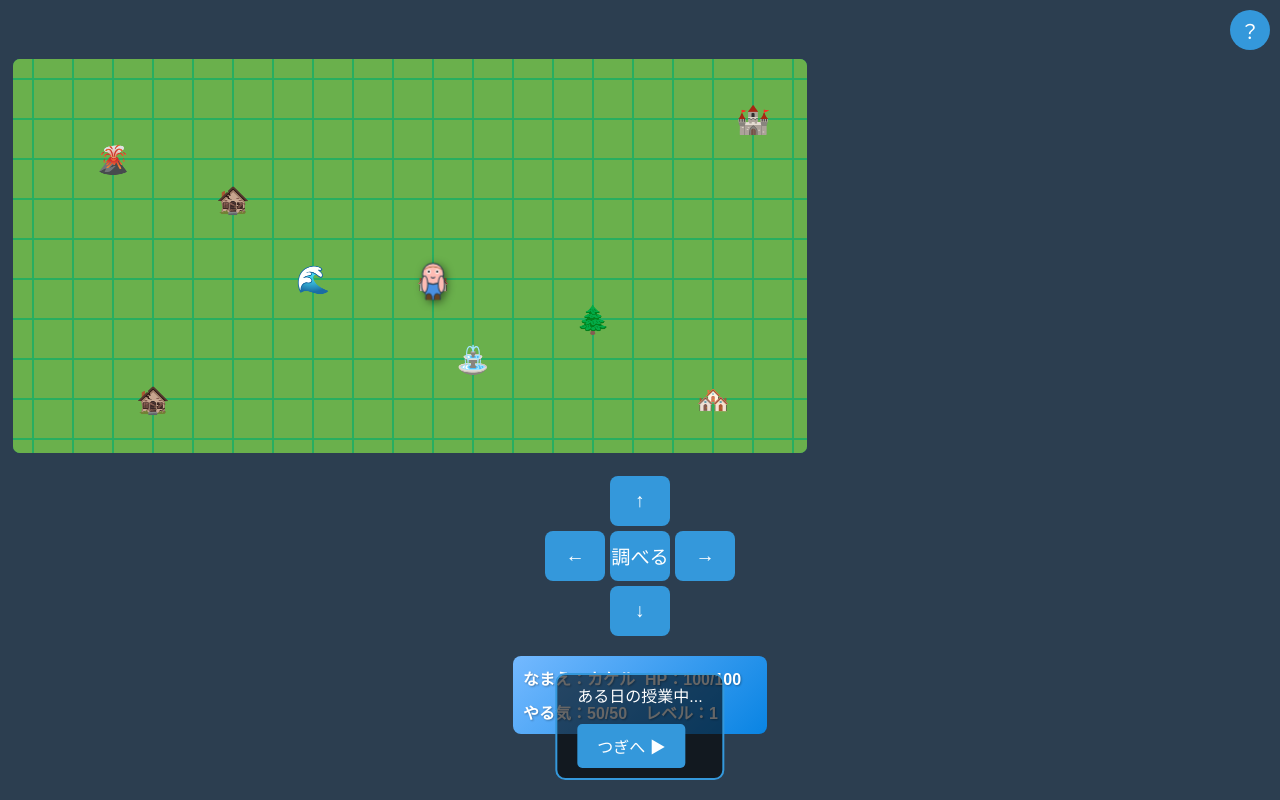
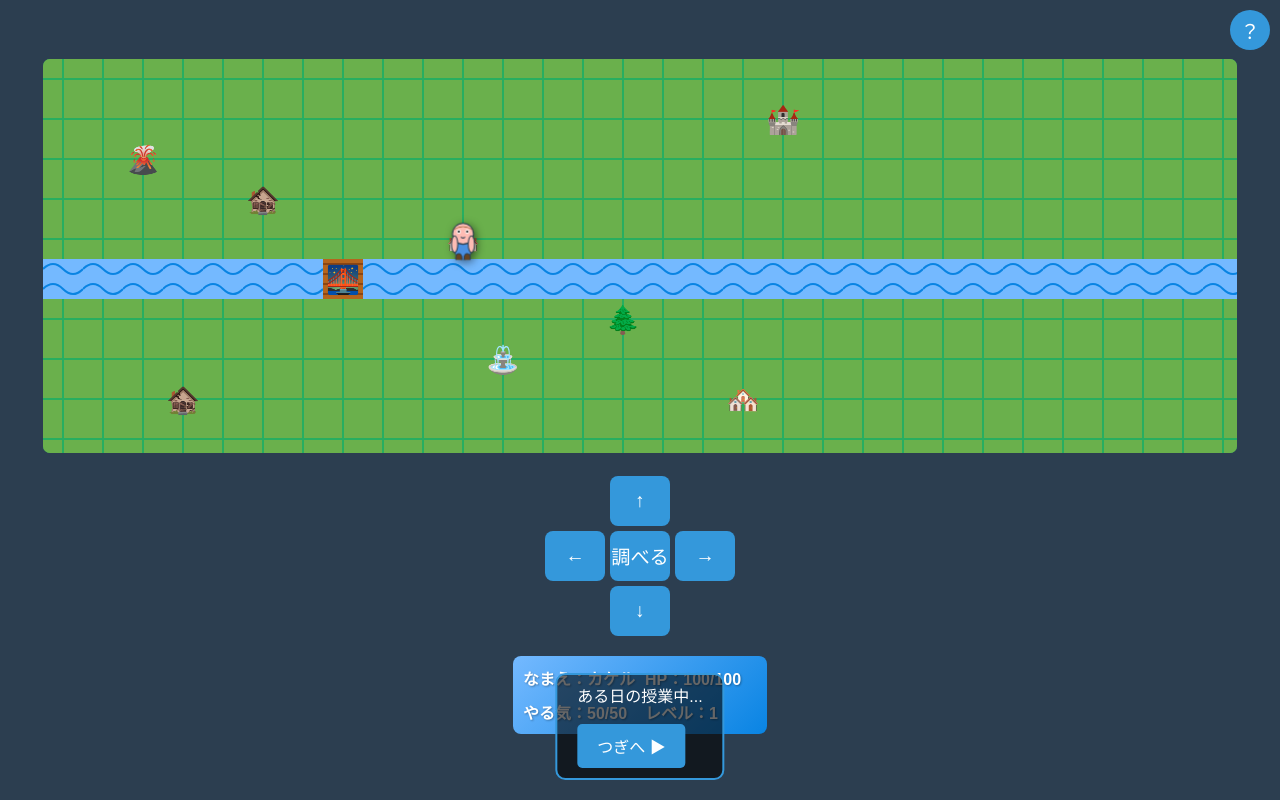
Before and after one commit to titan11111/37-RPG, a plain HTML site: page index.html in a window 1280 px wide. Both pictures are taken after a click on the button "ぼうけんを はじめる". Drawn offline with Linux system fonts and the light colour scheme.

Commit message:
Center field and add river bridge

```diff
--- a/index.html
+++ b/index.html
@@ -30,10 +30,13 @@
         <!-- ゲームエリア -->
         <div id="gameArea">
             <!-- フィールド -->
-            <div id="field" class="tile-grass"></div>
+            <div id="field" class="tile-grass">
+                <div class="river tile-water"></div>
+                <div class="bridge tile-bridge"></div>
+            </div>
 
             <!-- SVG勇者プレイヤー -->
-            <div id="player" class="character" style="top: 200px; left: 400px;">
+            <div id="player" class="character" style="top: 160px; left: 400px;">
                 <svg width="40" height="40" viewBox="0 0 40 40" id="playerSvg">
                     <!-- 体 -->
                     <ellipse cx="20" cy="30" rx="8" ry="10" fill="#4a90e2" stroke="#2c3e50" stroke-width="1"/>
--- a/script.js
+++ b/script.js
@@ -1,5 +1,5 @@
 const CELL_SIZE = 40;
-const mapWidth = 20;
+const mapWidth = 30;
 const mapHeight = 10;
 
 // ゲームの状態管理
@@ -9,7 +9,7 @@ let gameState = {
         name: 'カケル',
         gender: 'boy',
         x: 10 * CELL_SIZE,
-        y: 5 * CELL_SIZE,
+        y: 4 * CELL_SIZE,
         hp: 100,
         maxHp: 100,
         mp: 50,
@@ -56,10 +56,10 @@ const enemies = {
 
 // フィールドイベント（20x10グリッドに再配置）
 const fieldEvents = [
-    { x: 10 * CELL_SIZE, y: 5 * CELL_SIZE, type: 'village', message: 'スタート村。ここでセーブできます。' },
+    { x: 10 * CELL_SIZE, y: 4 * CELL_SIZE, type: 'village', message: 'スタート村。ここでセーブできます。' },
     { x: 18 * CELL_SIZE, y: 1 * CELL_SIZE, type: 'castle', message: '魔王城がそびえ立つ… 戦いの準備はいいか？', enemy: 'demon' },
     { x: 14 * CELL_SIZE, y: 6 * CELL_SIZE, type: 'forest', message: '森の迷路だ。モンスターに注意！' },
-    { x: 7 * CELL_SIZE, y: 5 * CELL_SIZE, type: 'river', message: '湖と橋がある。橋以外は渡れない。' },
+    { x: 7 * CELL_SIZE, y: 5 * CELL_SIZE, type: 'bridge', message: '古い木の橋だ。ここを通れば川を渡れる。' },
     { x: 3 * CELL_SIZE, y: 8 * CELL_SIZE, type: 'ruins', message: '古い遺跡を発見！ 謎を解いて宝を手に入れた。' },
     { x: 2 * CELL_SIZE, y: 2 * CELL_SIZE, type: 'volcano', message: '火山地帯だ。炎の魔物が現れた！', enemy: 'goblin' },
     { x: 17 * CELL_SIZE, y: 8 * CELL_SIZE, type: 'village', message: '雪原の村に到着。装備を強化できそうだ。' },
@@ -299,7 +299,10 @@ function createFieldEvents() {
                 eventElement.textContent = '🏰';
                 break;
             case 'river':
-                eventElement.textContent = '🌊';
+                eventElement.style.display = 'none';
+                break;
+            case 'bridge':
+                eventElement.style.display = 'none';
                 break;
             case 'ruins':
                 eventElement.textContent = '🏚️';
--- a/style.css
+++ b/style.css
@@ -113,13 +113,13 @@ html, body {
 
 #gameArea {
   position: relative;
-  width: 800px;
+  width: 1200px;
   height: 400px;
   background: #27ae60;
   border: 3px solid #2c3e50;
   border-radius: 10px;
   overflow: hidden;
-  margin-bottom: 10px;
+  margin: 0 auto 10px;
 }
 
 /* フィールド */
@@ -133,7 +133,8 @@ html, body {
 .tile-grass,
 .tile-forest,
 .tile-water,
-.tile-road {
+.tile-road,
+.tile-bridge {
   background-size: 40px 40px;
   background-repeat: repeat;
 }
@@ -152,6 +153,28 @@ html, body {
 
 .tile-road {
   background-image: url('images/tiles/road.svg');
+}
+
+.tile-bridge {
+  background-image: url('images/tiles/bridge.svg');
+}
+
+.river {
+  position: absolute;
+  top: 200px;
+  left: 0;
+  width: 100%;
+  height: 40px;
+  z-index: 1;
+}
+
+.bridge {
+  position: absolute;
+  top: 200px;
+  left: 280px;
+  width: 40px;
+  height: 40px;
+  z-index: 2;
 }
 
 /* 地形要素 */
```
Also changed, not shown: images/tiles/bridge.svg (added).
